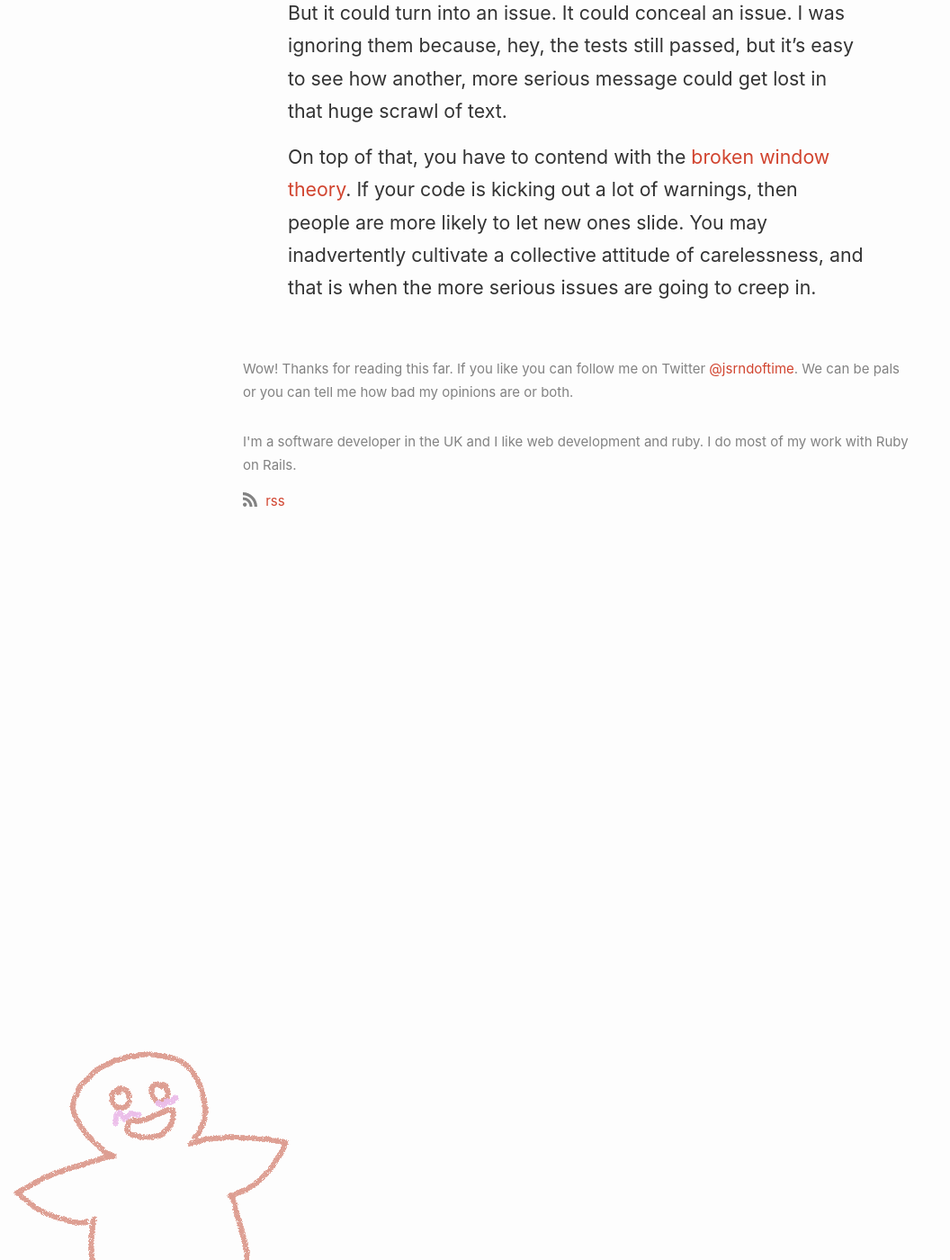
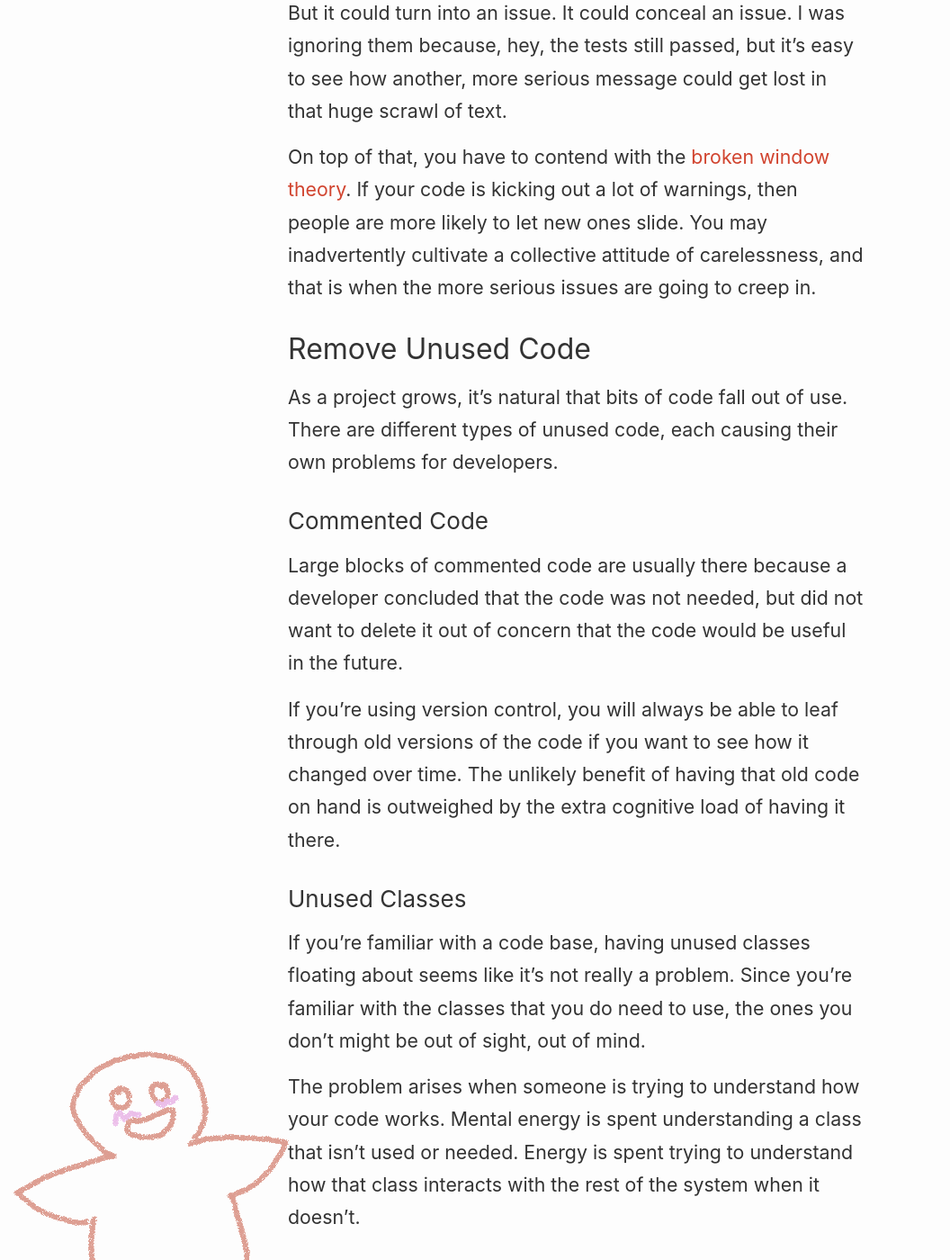
Before and after one commit to jsrn/jsrn.github.io, a Jekyll site: the page built from _posts/2019-01-22-tidying-code-for-beginners.md, in a window 1280 px wide and 1400 px high, scrolled down 3950 px. Shown: the whole window at 90% size, without its empty margins (0-1056 px from the left). Built offline with Jekyll 4.4.1, drawn with Linux system fonts in a browser that asks for light colours; some of the changed text lies outside the part shown.

Commit message:
Update 2019-01-22-tidying-code-for-beginners.md

```diff
--- a/_posts/2019-01-22-tidying-code-for-beginners.md
+++ b/_posts/2019-01-22-tidying-code-for-beginners.md
@@ -58,3 +58,25 @@ After a while, they get tuned out. It’s just a warning, right? It’s not a fu
 But it could turn into an issue. It could conceal an issue. I was ignoring them because, hey, the tests still passed, but it’s easy to see how another, more serious message could get lost in that huge scrawl of text.
 
 On top of that, you have to contend with the [broken window theory](https://blog.codinghorror.com/the-broken-window-theory/). If your code is kicking out a lot of warnings, then people are more likely to let new ones slide. You may inadvertently cultivate a collective attitude of carelessness, and that is when the more serious issues are going to creep in.
+
+## Remove Unused Code
+
+As a project grows, it’s natural that bits of code fall out of use. There are different types of unused code, each causing their own problems for developers.
+
+### Commented Code
+
+Large blocks of commented code are usually there because a developer concluded that the code was not needed, but did not want to delete it out of concern that the code would be useful in the future.
+
+If you’re using version control, you will always be able to leaf through old versions of the code if you want to see how it changed over time. The unlikely benefit of having that old code on hand is outweighed by the extra cognitive load of having it there.
+
+### Unused Classes
+
+If you’re familiar with a code base, having unused classes floating about seems like it’s not really a problem. Since you’re familiar with the classes that you do need to use, the ones you don’t might be out of sight, out of mind.
+
+The problem arises when someone is trying to understand how your code works. Mental energy is spent understanding a class that isn’t used or needed. Energy is spent trying to understand how that class interacts with the rest of the system when it doesn’t.
+
+### Unused Local Variables
+
+Variables that are created but never used are quite harmful but extremely easy to clean up. Especially if your method is long and complex (which is a problem for another day), it might not be obvious that a method isn’t being used. Not only does it cause extra cognitive strain, but it can affect your application’s performance, too.
+
+I recommend you configure your editor to lint your code and show you your unused variables in real time.
```
